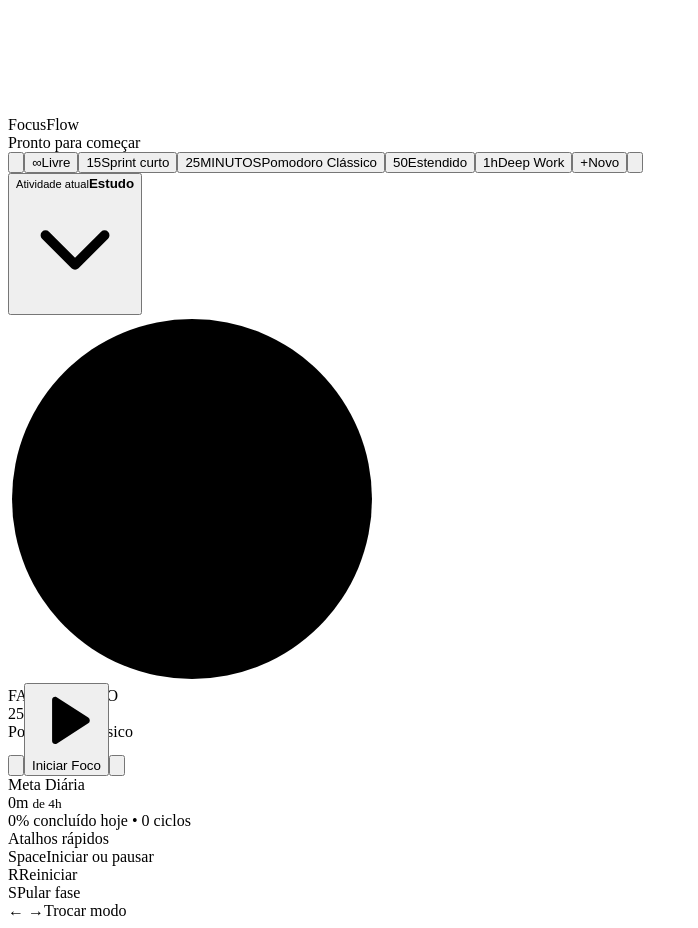
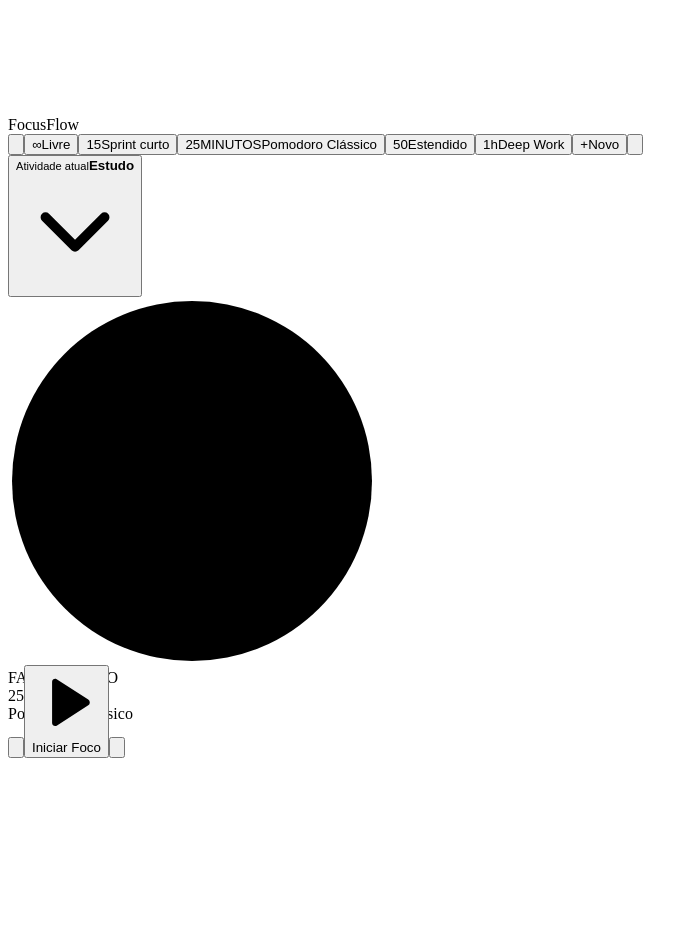
Before and after one commit to fnsigor/pomodoro, a React app in the folder packages/app/: page / in a window 1280 px wide. Shown: the part 1160-2088 px from the top of the page, without its empty margins (0-698 px from the left). After the commit the page ends 1926 px from the top, so only its background shows below. Built offline with nearby package versions, Linux system fonts and the light colour scheme; the HTML template or start-up script is replaced by a standard one.

Commit message:
Rework the timer screen for the timer-only layout

```diff
--- a/packages/app/src/(timer)/timer.model.ts
+++ b/packages/app/src/(timer)/timer.model.ts
@@ -37,8 +37,6 @@ export interface TimerModelProps {
   presetRepo: PresetRepository
   relogio: Relogio
   notificar: (mensagem: string) => void
-  /** Avisa o Shell para recalcular a streak quando uma sessão é registrada. */
-  aoRegistrarSessao?: () => void
 }
 
 // PRESETS_FIXOS sempre tem ao menos o Pomodoro Clássico (constante do core) — invariante garantida.
@@ -63,7 +61,6 @@ export function useTimerModel({
   presetRepo,
   relogio,
   notificar,
-  aoRegistrarSessao,
 }: TimerModelProps) {
   const [estado, setEstado] = useState<EstadoTimer>(() => estadoInicial(PRESET_PADRAO))
   // Mantido em dia só por `despachar` (nunca no corpo do render) — único
@@ -124,9 +121,8 @@ export function useTimerModel({
       const sessao: Sessao = { id: novoId(), atividadeId: atividade.id, ...dados }
       await sessaoRepo.salvar(sessao)
       await carregarResumoDoDia()
-      aoRegistrarSessao?.()
     },
-    [sessaoRepo, carregarResumoDoDia, aoRegistrarSessao],
+    [sessaoRepo, carregarResumoDoDia],
   )
 
   const processarEfeitos = useCallback(
@@ -267,7 +263,6 @@ export function useTimerModel({
   const progressoAtual = progresso(estado, agora)
   const pontos = pontosDoCiclo(estado)
   const fase = rotuloFase(estado.fase)
-  const pronto = estado.status === 'ocioso'
 
   const rotuloBotao =
     estado.status === 'pausado'
@@ -295,7 +290,6 @@ export function useTimerModel({
     progresso: progressoAtual,
     fase,
     pontos,
-    pronto,
     rotuloBotao,
     legendaAtalhos: TIMER_ATALHOS,
     presets: presetsParaTela,
--- a/packages/app/src/(timer)/timer.view.tsx
+++ b/packages/app/src/(timer)/timer.view.tsx
@@ -2,7 +2,7 @@ import {
   ActivitySelect,
   ControlButton,
   CycleDots,
-  DailyGoalCard,
+ // DailyGoalCard,
   IconeReiniciar,
   IconePause,
   IconePlay,
@@ -11,8 +11,7 @@ import {
   PhaseLabel,
   PresetSelector,
   PrimaryButton,
-  ShortcutsCard,
-  StatusBadge,
+ // ShortcutsCard,
   TimeDisplay,
   TimerRing,
 } from '@focusflow/ui'
@@ -27,9 +26,8 @@ export function TimerView(props: TimerViewProps) {
     progresso,
     fase,
     pontos,
-    pronto,
     rotuloBotao,
-    legendaAtalhos,
+   // legendaAtalhos,
     presets,
     presetSelecionadoId,
     selecionarPreset,
@@ -48,7 +46,7 @@ export function TimerView(props: TimerViewProps) {
     fecharModalPreset,
     aoMudarNovoPresetValor,
     confirmarNovoPreset,
-    meta,
+  //  meta,
     alternar,
     reiniciar,
     pular,
@@ -58,9 +56,10 @@ export function TimerView(props: TimerViewProps) {
   const iconeBotao = rotuloBotao === TIMER_ROTULO_BOTAO.pausarFoco ? <IconePause /> : <IconePlay />
 
   return (
-    <div className="flex flex-1 flex-col">
-      <div className="mt-12 grid grid-cols-[1fr_auto_1fr] items-start gap-6 max-tablet:grid-cols-1 max-tablet:justify-items-center max-tablet:gap-[26px]">
-        {pronto ? <StatusBadge texto="Pronto para começar" /> : <div aria-hidden="true" />}
+    <div className="flex min-h-0 flex-1 flex-col">
+      <div className="mt-4 grid grid-cols-[1fr_auto_1fr] items-start gap-6 max-tablet:grid-cols-1 max-tablet:justify-items-center max-tablet:gap-[26px]">
+        {/* Espaçador: mantém o seletor de presets na coluna central do grid. */}
+        <div aria-hidden="true" className="max-tablet:hidden" />
         <PresetSelector
           presets={presets}
           selecionadoId={presetSelecionadoId}
@@ -77,7 +76,7 @@ export function TimerView(props: TimerViewProps) {
         />
       </div>
 
-      <div className="mt-[10px] flex min-h-[430px] flex-1 flex-col items-center justify-center">
+      <div className="mt-[10px] flex min-h-0 flex-1 flex-col items-center justify-center">
         <TimerRing progresso={progresso} ariaLabel={`${fase}, ${tempo} restante`}>
           <PhaseLabel texto={fase} />
           <CycleDots pontos={pontos} />
@@ -87,14 +86,14 @@ export function TimerView(props: TimerViewProps) {
           </div>
         </TimerRing>
 
-        <div className="mt-[35px] flex items-center gap-6 max-mobile:gap-4">
+        <div className="mt-7 flex items-center gap-6 max-mobile:gap-4">
           <ControlButton icone={<IconeReiniciar />} ariaLabel="Reiniciar" title="Reiniciar (R)" onClick={reiniciar} />
           <PrimaryButton icone={iconeBotao} rotulo={rotuloBotao} onClick={alternar} />
           <ControlButton icone={<IconePular />} ariaLabel="Pular fase" title="Pular fase (S)" onClick={pular} />
         </div>
       </div>
 
-      <div className="mt-[10px] grid grid-cols-2 gap-6 max-tablet:grid-cols-1">
+      {/* <div className="mt-[10px] grid grid-cols-2 gap-6 max-tablet:grid-cols-1">
         <DailyGoalCard
           valorPrincipal={meta.valorPrincipal}
           valorMeta={meta.valorMeta}
@@ -102,7 +101,7 @@ export function TimerView(props: TimerViewProps) {
           percentual={meta.percentual}
         />
         <ShortcutsCard atalhos={[...legendaAtalhos]} />
-      </div>
+      </div> */}
 
       <Modal aberto={modalAtividadeAberta} titulo="Selecionar atividade" onFechar={fecharModalAtividade}>
         <ul role="listbox" aria-label="Atividades" className="flex flex-col gap-2">
```
Also changed, not shown: 1 other file (tests, documents, lock files or other folders).
